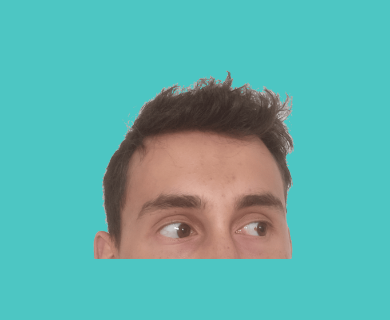
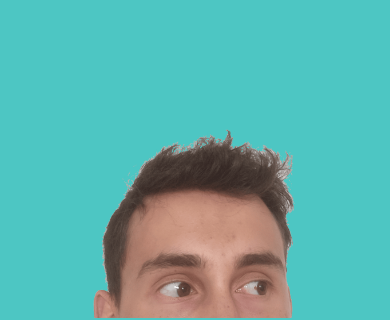
Before and after one commit to VicenteMon/Porfolio, an Astro site: page / in a window 390 px wide. Shown: the part 526-846 px from the top of the page. Built offline with nearby package versions, Linux system fonts and the light colour scheme; Astro itself is replaced by a stand-in of ours; what tailwindcss-animated would draw is missing.

Commit message:
Arreglada la imagen de la portada

```diff
--- a/src/pages/index.astro
+++ b/src/pages/index.astro
@@ -6,7 +6,7 @@ import Layout from '../layouts/Layout.astro';
 ---
 
 <Layout title="Vicente Monsalve Gómez">
-	<section class="bg-[#4dc6c3] w-full  h-[93vh] relative flex justify-center lg:h-screen md:h-[84vh]">
+	<section class="bg-[#4dc6c3] w-full  h-screen relative flex justify-center">
 		<div class="text-center pt-40 h-full lg:pt-64 md:pt-10">
 			<p class="font-bold text-[#ffa618] [text-shadow:_5px_3px_0_rgb(164_37_23)] lg:text-7xl md:text-6xl text-7xl">"Vicente Monsalve Gómez"</p>
 			<p class="font-extrabold text-[#ffa618] [text-shadow:_4px_2px_0_rgb(164_37_23)] lg:text-3xl md:text-2xl text-3xl pt-8">A Full Stack Developer</p>
@@ -16,7 +16,7 @@ import Layout from '../layouts/Layout.astro';
 			</div>
 		</div>
 
-		<img src="miyo2.webp" alt="Este soy yo" class="lg:w-[21%] md:w-[17%] w-[55%] w-30rem absolute bottom-0 animate-up">
+		<img src="miyo2.webp" alt="Este soy yo" class="lg:w-[21vw] md:w-[17%] w-[55%] w-30rem absolute bottom-0 animate-up">
 	</section>
 
 	<section class="bg-[#4dc6c3] w-full h-auto relative py-16 z-10"> <!-- Esto hay que cambiarlo -->
```
